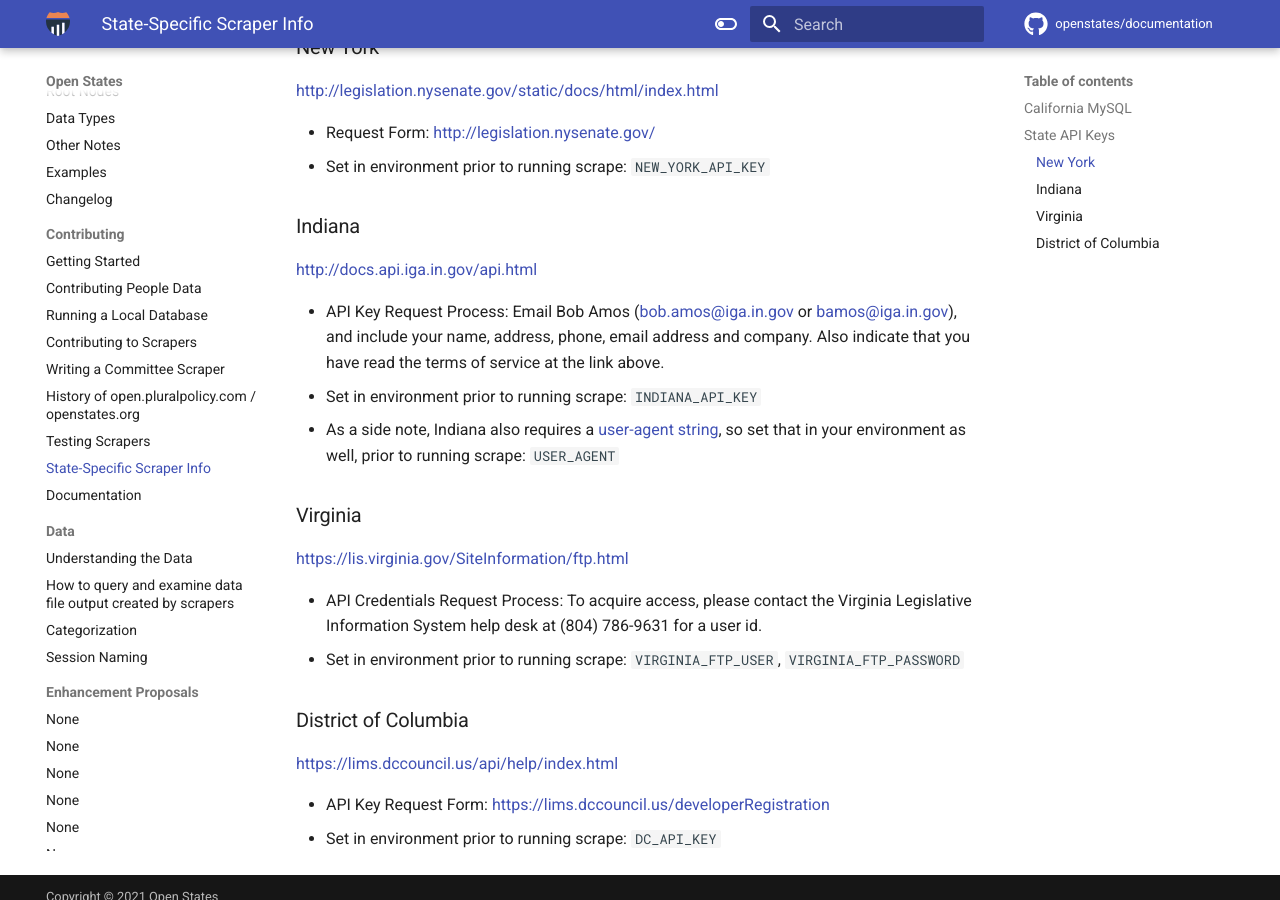
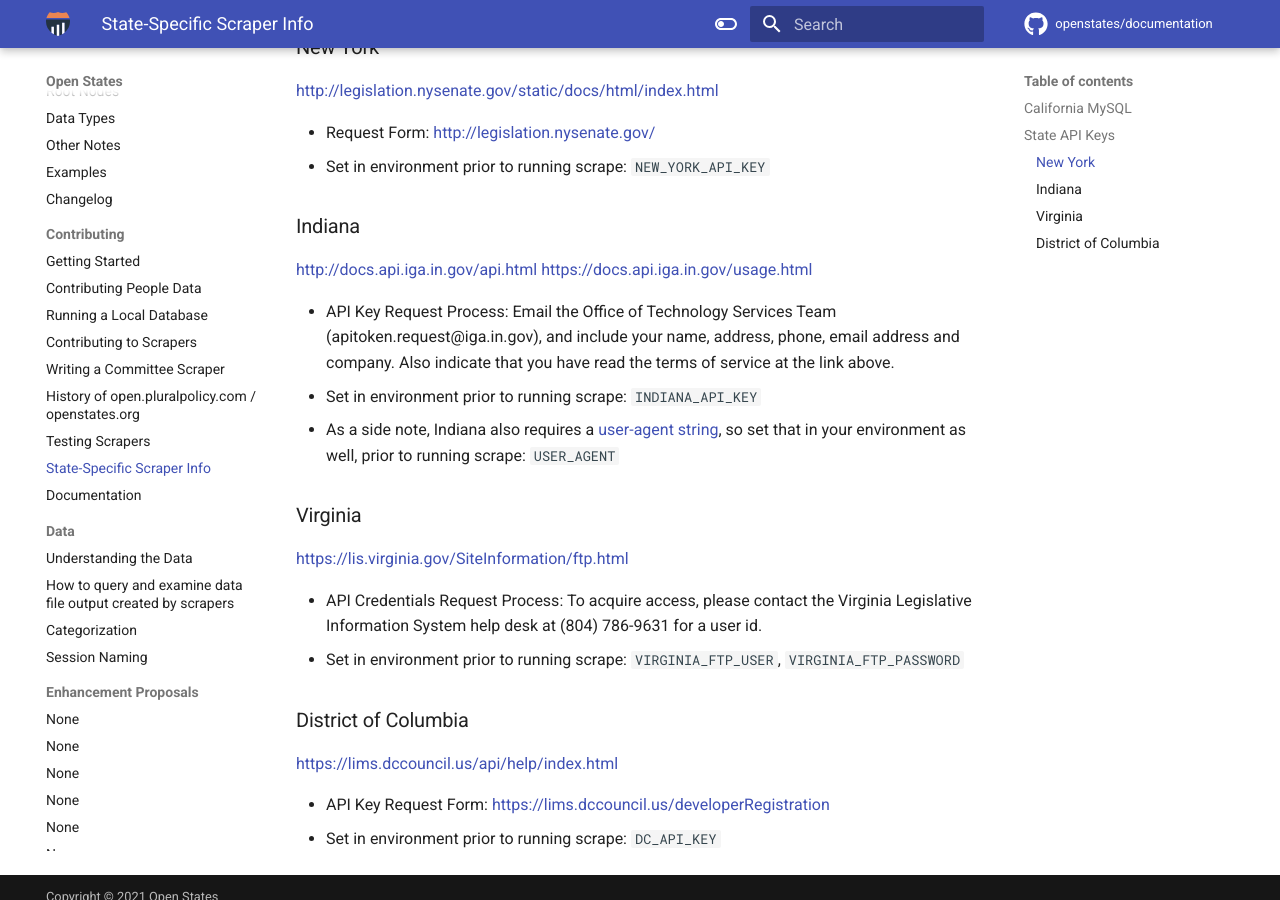
Before and after one commit to openstates/documentation, an MkDocs documentation site: the page built from docs/contributing/state-specific.md, in a window 1280 px wide and 900 px high, scrolled down 1030 px. Built offline with MkDocs 1.6.1 and Material for MkDocs 9.7.7, drawn with Linux system fonts in a browser that asks for light colours; comment, search, counter and statistics services are not loaded.

Commit message:
IN: update state-specific instructions

```diff
--- a/docs/contributing/state-specific.md
+++ b/docs/contributing/state-specific.md
@@ -30,49 +30,50 @@ we will use this data where possible.
 
 Our policy:
 
--   We will maintain (when possible) two copies of credentials, one for
-    development and one for production. (Thus minimizing the chance that
-    a mistake made w/ a development key will jeopardize our ability to
-    scrape.)
--   We encourage developers to get an API key of their own, but if
-    necessary we can share our testing key in limited circumstances.
+- We will maintain (when possible) two copies of credentials, one for
+  development and one for production. (Thus minimizing the chance that
+  a mistake made w/ a development key will jeopardize our ability to
+  scrape.)
+- We encourage developers to get an API key of their own, but if
+  necessary we can share our testing key in limited circumstances.
 
 Currently only a few states require API keys:
 
-###  New York
+### New York
 
 <http://legislation.nysenate.gov/static/docs/html/index.html>
 
--   Request Form: <http://legislation.nysenate.gov/>
--   Set in environment prior to running scrape: `NEW_YORK_API_KEY`
+- Request Form: <http://legislation.nysenate.gov/>
+- Set in environment prior to running scrape: `NEW_YORK_API_KEY`
 
 ### Indiana
 
 <http://docs.api.iga.in.gov/api.html>
+<https://docs.api.iga.in.gov/usage.html>
 
--   API Key Request Process: Email Bob Amos (<bob.amos@iga.in.gov>
-    or <bamos@iga.in.gov>), and include your name, address, phone,
-    email address and company. Also indicate that you have read the
-    terms of service at the link above.
--   Set in environment prior to running scrape: `INDIANA_API_KEY`
--   As a side note, Indiana also requires a [user-agent string](https://developer.mozilla.org/en-US/docs/Web/HTTP/Headers/User-Agent),
-    so set that in your environment as well, prior to running
-    scrape: `USER_AGENT`
+- API Key Request Process: Email the Office of Technology Services Team (apitoken.request@iga.in.gov), and include your
+  name, address, phone, email address and company. Also indicate that you have read the terms of service at the link
+  above.
+- Set in environment prior to running scrape: `INDIANA_API_KEY`
+- As a side note, Indiana also requires
+  a [user-agent string](https://developer.mozilla.org/en-US/docs/Web/HTTP/Headers/User-Agent),
+  so set that in your environment as well, prior to running
+  scrape: `USER_AGENT`
 
 ### Virginia
 
 <https://lis.virginia.gov/SiteInformation/ftp.html>
 
--   API Credentials Request Process: To acquire access, please
-    contact the Virginia Legislative Information System help desk
-    at (804) 786-9631 for a user id.
--   Set in environment prior to running scrape: `VIRGINIA_FTP_USER`,
-    `VIRGINIA_FTP_PASSWORD`
+- API Credentials Request Process: To acquire access, please
+  contact the Virginia Legislative Information System help desk
+  at (804) 786-9631 for a user id.
+- Set in environment prior to running scrape: `VIRGINIA_FTP_USER`,
+  `VIRGINIA_FTP_PASSWORD`
 
 ### District of Columbia
 
 <https://lims.dccouncil.us/api/help/index.html>
 
--   API Key Request Form:
-    <https://lims.dccouncil.us/developerRegistration>
--   Set in environment prior to running scrape: `DC_API_KEY`
+- API Key Request Form:
+  <https://lims.dccouncil.us/developerRegistration>
+- Set in environment prior to running scrape: `DC_API_KEY`
```
